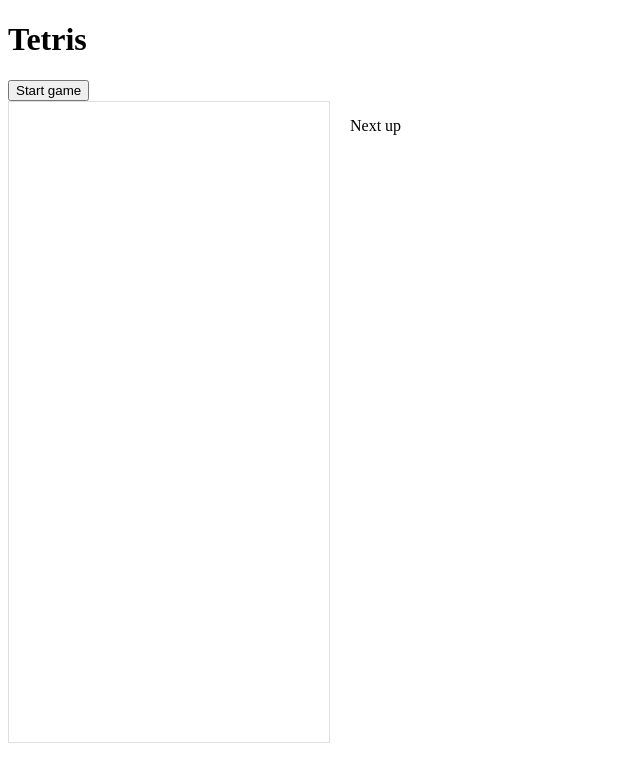
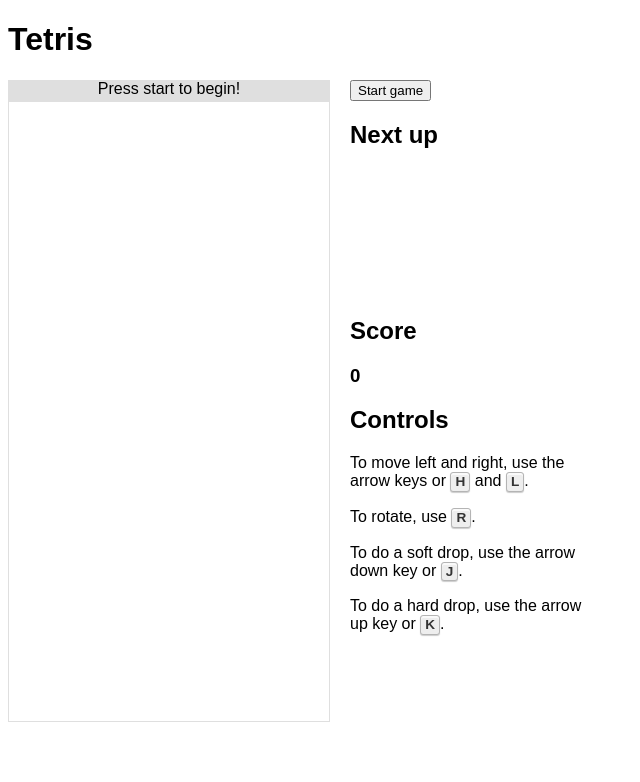
Before and after one commit to LMBishop/tetris, a Vue app in the folder frontend/: page / in a window 1280 px wide. Shown: the top 782 px of the page, without its empty margins (0-640 px from the left). Built offline with nearby package versions, Linux system fonts and the light colour scheme.

Commit message:
More shit

```diff
--- /dev/null
+++ b/frontend/src/assets/main.css
@@ -0,0 +1,19 @@
+* {
+    font-family: sans-serif;
+}
+
+kbd {
+    background-color: #eee;
+    border-radius: 3px;
+    border: 1px solid #b4b4b4;
+    box-shadow:
+      0 1px 1px rgba(0, 0, 0, 0.2),
+      0 2px 0 0 rgba(255, 255, 255, 0.7) inset;
+    color: #333;
+    display: inline-block;
+    font-size: 0.85em;
+    font-weight: 700;
+    line-height: 1;
+    padding: 2px 4px;
+    white-space: nowrap;
+  }
--- a/frontend/src/components/Board/TetrisBoard.vue
+++ b/frontend/src/components/Board/TetrisBoard.vue
@@ -1,7 +1,7 @@
 <script setup lang="ts">
-import { onMounted, ref, type Ref } from 'vue';
-import { mergeTetrominoWithBoard, tetrominoCollidesWithBoard } from '@/util/tetris';
-import { type Tetromino, Tetrominoes } from '@/model/tetrominoes';
+import { ref, type Ref } from 'vue';
+import { mergeTetrominoWithBoard, randomiseNextTetrominoes, tetrominoCollidesWithBoard } from '@/util/tetris';
+import { type Tetromino, allTetrominoes } from '@/model/tetrominoes';
 import { type Board } from '@/model/board';
 
 const renderBoard: Ref<Board> = ref([[]]);
@@ -28,9 +28,15 @@
   [0, 0, 0, 0, 0, 0, 0, 0, 0, 0],
 ]
 let currentTetromino: Tetromino | null = null;
-let nextTetromino: Ref<Tetromino | undefined> = ref();
+let nextTetrominoes: Ref<Array<Tetromino>> = ref([]);
 let gameInterval: ReturnType<typeof setInterval>;
+let gameSpeed = 1000;
+let elapsedBlocks = 0;
 let gameInProgress = false;
+let points = ref(0);
+let notificationMessage = ref('Press start to begin!');
+let notificationBg = ref('\#dfdfdf');
+let notificationFg = ref('black');
 
 function updateRender() {
   if (currentTetromino) {
@@ -40,64 +46,128 @@
   }
 }
 
+
+function rescheduleTickTimer() {
+  clearInterval(gameInterval);
+  gameInterval = setInterval(tick, gameSpeed);
+}
+
 const tick = () => {
   if (!currentTetromino) {
-    currentTetromino = { ...nextTetromino.value! };
+    let next = nextTetrominoes.value.shift();
+    currentTetromino = { ...next! };
+    currentTetromino.col = 3;
     if (tetrominoCollidesWithBoard(gameBoard, currentTetromino)) {
       clearInterval(gameInterval);
-      alert('Game over!');
+      notificationBg.value = '\#FF4136';
+      notificationFg.value = 'white';
+      notificationMessage.value = 'Game over!';
       return;
     }
 
-    nextTetromino.value = Object.values(Tetrominoes)[Math.floor(Math.random() * 7)];
+
+    if (nextTetrominoes.value.length === 0) {
+      nextTetrominoes.value = randomiseNextTetrominoes();
+    }
   }
 
   updateRender();
 
-  if (tetrominoCollidesWithBoard(gameBoard, { ...currentTetromino, row: currentTetromino.row + 1})) {
+  if (tetrominoCollidesWithBoard(gameBoard, { ...currentTetromino, row: currentTetromino.row + 1 })) {
     gameBoard = mergeTetrominoWithBoard(gameBoard, currentTetromino);
     currentTetromino = null;
+    ++elapsedBlocks;
+
+    let clears = 0;
+    for (let row = 0; row < gameBoard.length; ++row) {
+      if (gameBoard[row].every(cell => cell)) {
+        clears++;
+        gameBoard.splice(row, 1);
+        gameBoard.unshift([0, 0, 0, 0, 0, 0, 0, 0, 0, 0]);
+      }
+    }
+
+    switch (clears) {
+      case 1:
+        points.value += 40;
+        break;
+      case 2:
+        points.value += 100;
+        break;
+      case 3:
+        points.value += 300;
+        break;
+      case 4:
+        points.value += 1200;
+        break;
+    }
+
+    if (gameSpeed > 150 && elapsedBlocks % 3 === 0) {
+      gameSpeed = Math.max(150, gameSpeed - (gameSpeed > 300 ? 75 : 10));
+      rescheduleTickTimer();
+    }
     return;
   }
 
   ++currentTetromino.row;
+
 };
 
 function startGame() {
-  gameInterval = setInterval(tick, 250);
-  nextTetromino.value = Object.values(Tetrominoes)[Math.floor(Math.random() * 7)];
+  elapsedBlocks = 0;
+  gameSpeed = 1000;
+  nextTetrominoes.value = randomiseNextTetrominoes();
   gameInProgress = true;
+  notificationMessage.value = '';
+
+  updateRender();
+  rescheduleTickTimer();
 }
 
 document.addEventListener('keydown', event => {
   event.preventDefault();
   if (currentTetromino && event.key === 'r') {
-    if (!tetrominoCollidesWithBoard(gameBoard, { ...currentTetromino, rotation: (currentTetromino.rotation + 1) % 4})) {
+    if (!tetrominoCollidesWithBoard(gameBoard, { ...currentTetromino, rotation: (currentTetromino.rotation + 1) % 4 })) {
       currentTetromino!.rotation = (currentTetromino!.rotation + 1) % 4;
     }
 
     updateRender();
   }
   if (currentTetromino && ['ArrowLeft', 'h'].includes(event.key)) {
-    if (!tetrominoCollidesWithBoard(gameBoard, { ...currentTetromino, col: currentTetromino.col - 1})) {
+    if (!tetrominoCollidesWithBoard(gameBoard, { ...currentTetromino, col: currentTetromino.col - 1 })) {
       --currentTetromino.col;
     }
 
     updateRender();
   }
   if (currentTetromino && ['ArrowRight', 'l'].includes(event.key)) {
-    if (!tetrominoCollidesWithBoard(gameBoard, { ...currentTetromino, col: currentTetromino.col + 1})) {
+    if (!tetrominoCollidesWithBoard(gameBoard, { ...currentTetromino, col: currentTetromino.col + 1 })) {
       ++currentTetromino.col;
     }
 
     updateRender();
   }
-  if (currentTetromino && ['ArrowDown', 'j'].includes(event.key)) {
-    if (!tetrominoCollidesWithBoard(gameBoard, { ...currentTetromino, row: currentTetromino.row + 1})) {
+  if (currentTetromino && ['ArrowDown', 'j', 'z'].includes(event.key)) {
+    if (!tetrominoCollidesWithBoard(gameBoard, { ...currentTetromino, row: currentTetromino.row + 1 })) {
       ++currentTetromino.row;
     }
 
     updateRender();
+  }
+  if (currentTetromino && ['ArrowUp', 'k', 'c'].includes(event.key)) {
+    let rowsDropped = 0;
+    while (!tetrominoCollidesWithBoard(gameBoard, { ...currentTetromino, row: currentTetromino.row + 1 })) {
+      ++currentTetromino.row;
+      ++rowsDropped;
+    }
+
+    if (rowsDropped === 0) {
+      return;
+    }
+
+    points.value += rowsDropped + 1;
+
+    tick();
   }
 });
 </script>
@@ -105,26 +175,53 @@
 <template>
   <main>
     <h1>Tetris</h1>
-    <button v-if="!gameInProgress" @click="startGame">Start game</button>
     <div class="cols">
+      <div>
+        <div v-if="notificationMessage" class="notification-banner" :style="{ 'background-color': notificationBg, 'color': notificationFg}">
+          {{ notificationMessage }}
+        </div>
         <div class="tetris-board">
           <div v-for="(row, rowIndex) of renderBoard" class="tetris-row">
             <div v-for="(col, colIndex) of row" class="tetris-cell"
-            :style="{ 'background-color': col ? `rgb(${Tetrominoes[col].color})` : 'white' }">
+              :style="{ 'background-color': col ? `rgb(${allTetrominoes[col].color})` : 'white' }">
 
             </div>
           </div>
         </div>
-      <div>
-        <p>Next up</p>
+      </div>
+      <div class="game-info">
+        <button v-if="!gameInProgress" @click="startGame">Start game</button>
+        <h2>Next up</h2>
         <div class="next-tetromino">
-          <div v-for="(row, rowIndex) of nextTetromino?.shapes[0]" class="tetris-row">
+          <div v-for="(row, rowIndex) of nextTetrominoes[0]?.shapes[0]" class="tetris-row">
             <div v-for="(col, colIndex) of row" class="tetris-cell"
-              :style="{ 'background-color': col ? `rgb(${nextTetromino?.color})` : 'white' }">
+              :style="{ 'background-color': col ? `rgb(${nextTetrominoes[0]?.color})` : 'white' }">
 
             </div>
           </div>
         </div>
+
+        <h2>Score</h2>
+        <h3>
+          {{ points }}
+        </h3>
+
+        <h2>Controls</h2>
+        <p>
+          To move left and right, use the arrow keys or <kbd>H</kbd> and <kbd>L</kbd>.
+        </p>
+
+        <p>
+          To rotate, use <kbd>R</kbd>.
+        </p>
+
+        <p>
+          To do a soft drop, use the arrow down key or <kbd>J</kbd>.
+        </p>
+
+        <p>
+          To do a hard drop, use the arrow up key or <kbd>K</kbd>.
+        </p>
       </div>
     </div>
 
@@ -138,10 +235,21 @@
   gap: 20px;
 }
 
+.game-info {
+  max-width: 250px;
+}
+
 .tetris-board {
   width: calc(32px * 10);
   height: calc(32px * 20);
   border: 1px solid #dfdfdf;
+}
+
+.notification-banner {
+  width: calc(32px * 10 + 2px);
+  height: 22px;
+  text-align: center;
+  position: absolute;
 }
 
 .next-tetromino {
--- a/frontend/src/main.ts
+++ b/frontend/src/main.ts
@@ -1,3 +1,5 @@
+import './assets/main.css'
+
 import { createApp } from 'vue'
 import App from './App.vue'
 import router from './router'
--- a/frontend/src/model/tetrominoes.ts
+++ b/frontend/src/model/tetrominoes.ts
@@ -9,7 +9,7 @@
   height: number;
 };
 
-export const Tetrominoes: { [key: string]: Tetromino } = {
+export const allTetrominoes: { [key: string]: Tetromino } = {
   I: {
     id: "I",
     shapes: [
--- a/frontend/src/util/tetris.ts
+++ b/frontend/src/util/tetris.ts
@@ -1,5 +1,5 @@
 import type { Board } from "@/model/board";
-import type { Tetromino } from "@/model/tetrominoes";
+import { allTetrominoes, type Tetromino } from "@/model/tetrominoes";
 
 export function mergeTetrominoWithBoard(board: Board, tetromino: Tetromino): Board {
   return board.map((row, rowIndex) => {
@@ -38,3 +38,21 @@
     });
   });
 }
+
+export function randomiseNextTetrominoes(): Array<Tetromino> {
+  const tetrominoes = Object.values(allTetrominoes);
+  let currentIndex = tetrominoes.length,
+    randomIndex;
+
+  while (currentIndex > 0) {
+    randomIndex = Math.floor(Math.random() * currentIndex);
+    currentIndex--;
+
+    [tetrominoes[currentIndex], tetrominoes[randomIndex]] = [
+      tetrominoes[randomIndex],
+      tetrominoes[currentIndex],
+    ];
+  }
+
+  return tetrominoes;
+}
```
Lines whose indentation alone changed are shown as unchanged.
